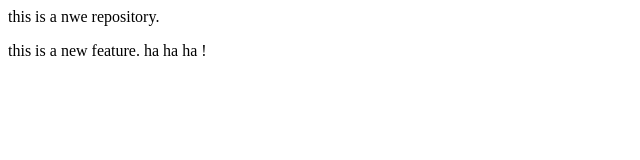
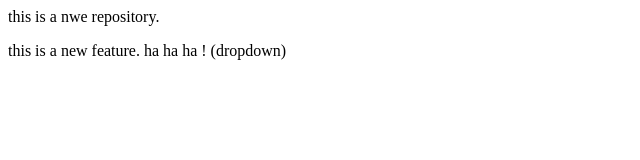
Before and after one commit to bhumikabindagi/local, a plain HTML site: page index.html in a window 1280 px wide. Shown: the full height of the page, 0-640 px from the left. Drawn offline with Linux system fonts and the light colour scheme.

Commit message:
Add dropdown

```diff
--- a/index.html
+++ b/index.html
@@ -2,5 +2,5 @@
     this is a nwe repository.
 </p>
 <p>
-    this is a new feature. ha ha ha !
+    this is a new feature. ha ha ha ! (dropdown)
 </p>
```
